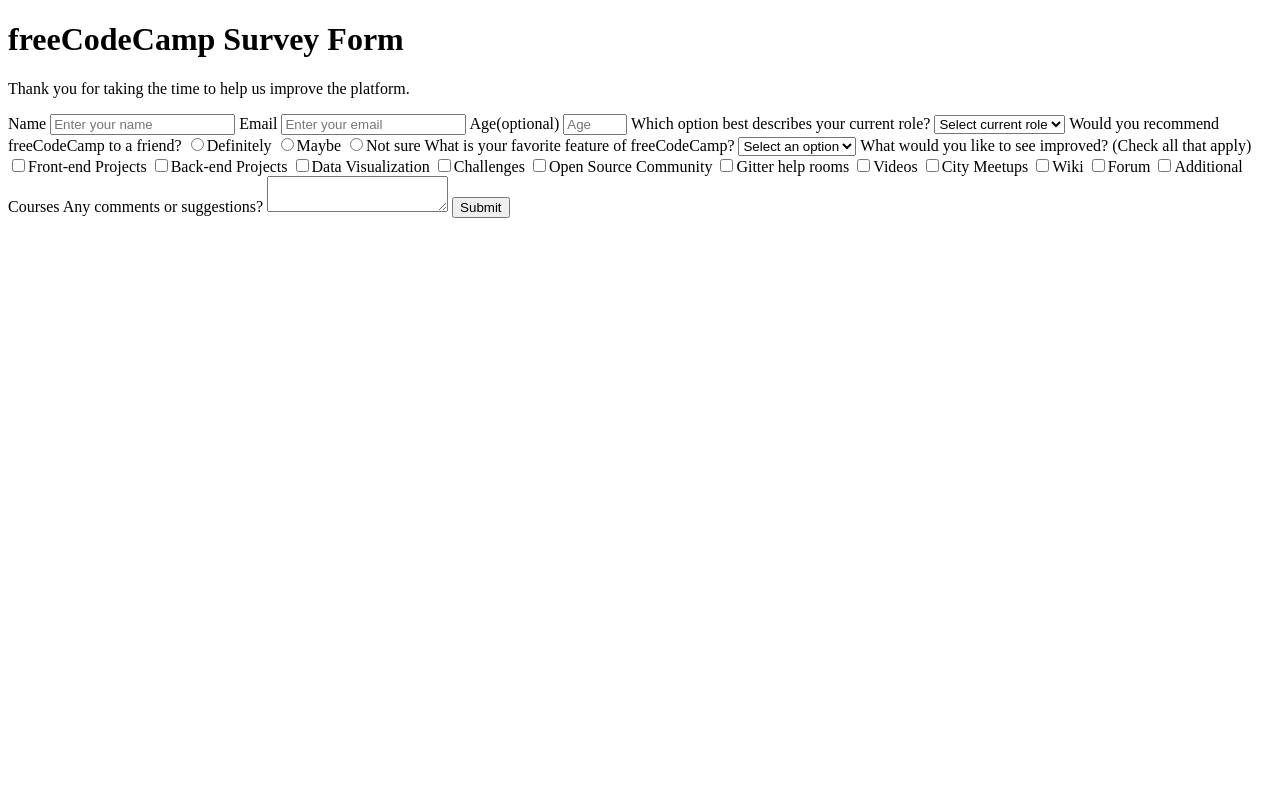
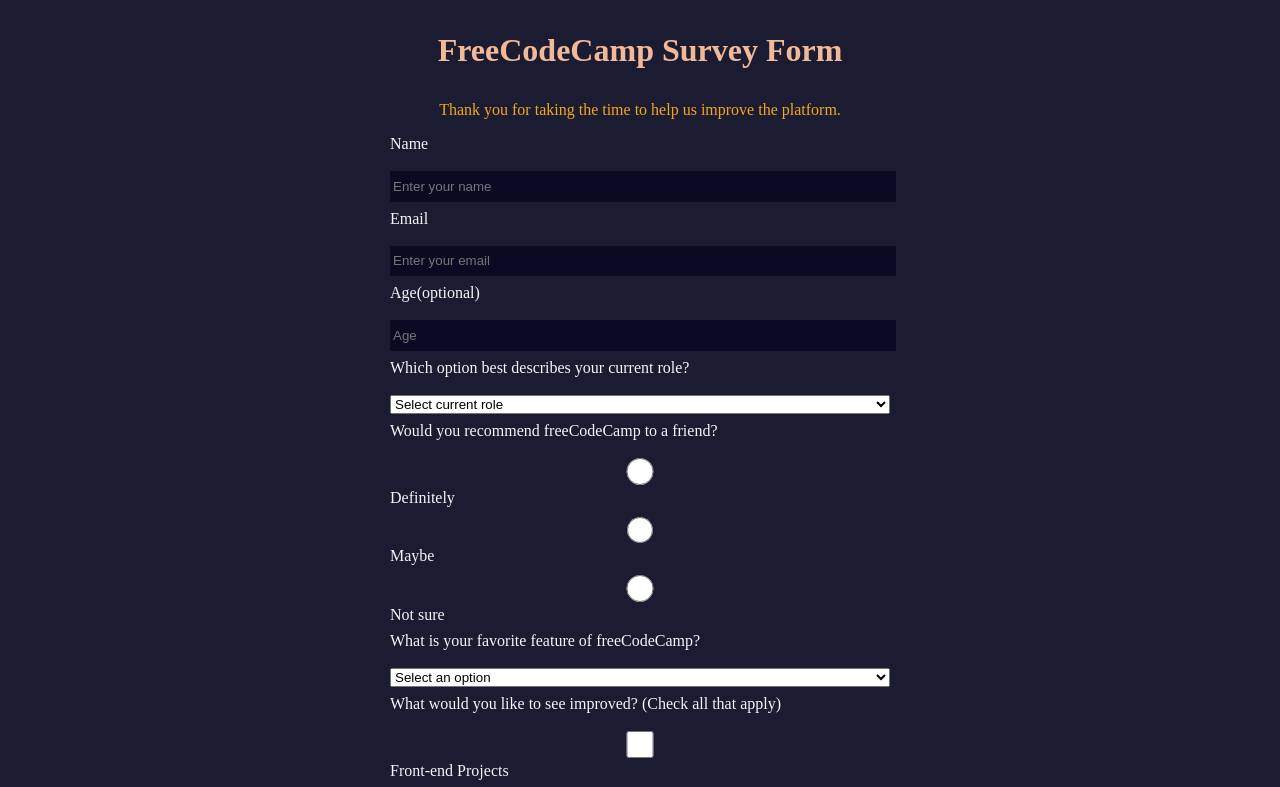
Before and after one commit to Rpront/Formulario-Proyect, a plain HTML site: page Survey Form/Index.html in a window 1280 px wide. Shown: the top 787 px of the page. Drawn offline with Linux system fonts and the light colour scheme.

Commit message:
Arreglado de vizualizacion

```diff
--- a/Survey Form/Index.html
+++ b/Survey Form/Index.html
@@ -9,16 +9,15 @@
 </head>
 <body>
     <!-- Titulo y Descripcion -->
-   <h1 id="title">freeCodeCamp Survey Form</h1>
+   <h1 id="title">FreeCodeCamp Survey Form</h1>
    <p id="description">Thank you for taking the time to help us improve the platform.</p>
-   <div>
     <!-- Creacion del Forumlario -->
     <form id="survey-form" action="">
         <!--Pregunta #1 Nombre-->
-
-        <label id="name-label">Name</label>
-        <input type ="text" required id="name" placeholder="Enter your name"></input>
-
+        <div class ="Pregunta-1">
+            <label id="name-label">Name</label>
+            <input type ="text" required id="name" placeholder="Enter your name"></input>
+        </div>
         <!--Pregunta #2 Email-->
 
         <label id="email-label">Email</label>
--- a/Survey Form/styles/styles.css
+++ b/Survey Form/styles/styles.css
@@ -0,0 +1,47 @@
+body{
+    background-color: #011640;
+    width: 100%;
+    height: 100vh;
+    margin: 0;
+    background-color: #1b1b32;
+    color: #f5f6f7;
+    font-size: 16px;
+
+}
+form {
+    width: 60vw;
+    max-width: 500px;
+    min-width: 300px;
+    margin: 0 auto;
+  }
+h1{
+  color: #F2B999;
+  font-family:"Cascadia Code"
+}
+p{
+    color: #F2A81D;
+    font-family:"Cascadia Code";}
+h1, p {
+    margin: 1em auto;
+    text-align: center;
+  }
+.Preguntas{
+    background-color: #F2A81D;
+}
+label {
+    display: block;
+    margin: 0.5rem 0;
+  }
+  input,
+  textarea,
+  select {
+    margin: 10px 0 0 0;
+    width: 100%;
+  }
+
+  input, textarea {
+    background-color: #0a0a23;
+    border: 1px solid #0a0a23;
+    color: #ffffff;
+    min-height: 2em;
+  }
```
Also changed, not shown: Survey Form/Fondo.png (added).
